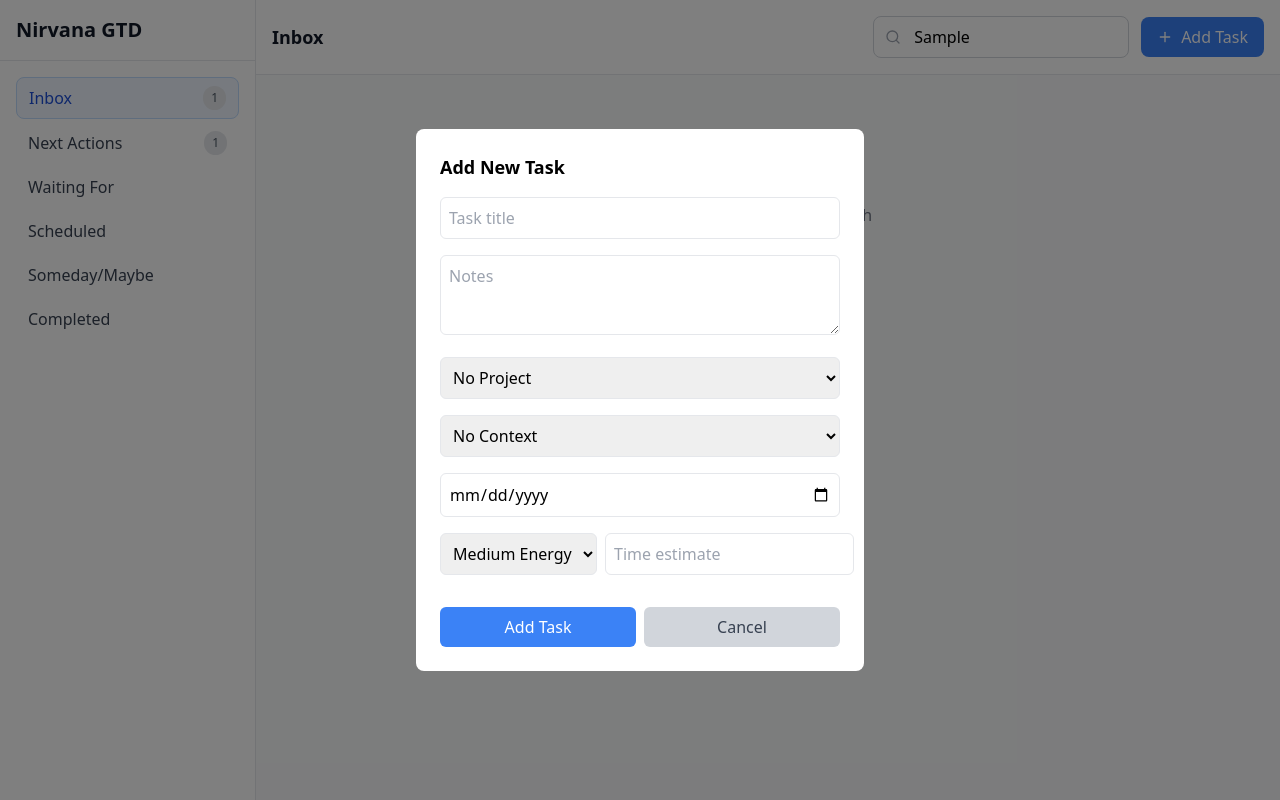
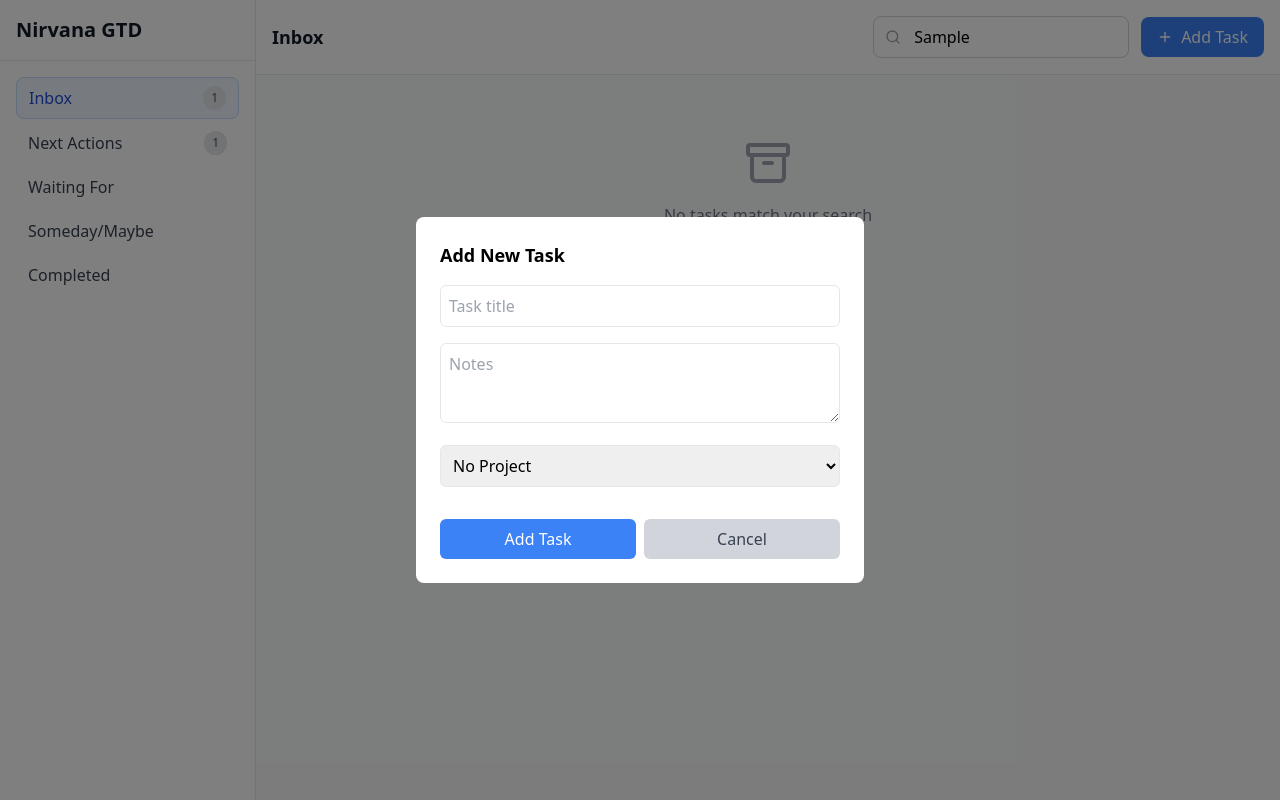
Before and after one commit to trevorlitsey/gtd, a React (Create React App) app in the folder frontend/: page / in a window 1280 px wide. Both pictures are taken after typing "Sample" into the empty fields and a click on the button "Add Task". Built offline with nearby package versions, Linux system fonts and the light colour scheme.

Commit message:
rm clutter

```diff
--- a/frontend/src/App.tsx
+++ b/frontend/src/App.tsx
@@ -6,13 +6,6 @@
 const NirvanaGTD = () => {
   const [tasks, setTasks] = useState<any[]>([]);
   const [projects, setProjects] = useState<any[]>([]);
-  const [contexts, setContexts] = useState<string[]>([
-    "@home",
-    "@work",
-    "@phone",
-    "@computer",
-    "@errands",
-  ]);
   const [activeView, setActiveView] = useState("inbox");
   const [searchTerm, setSearchTerm] = useState("");
   const [showAddTask, setShowAddTask] = useState(false);
@@ -21,10 +14,8 @@
     title: "",
     notes: "",
     project: "",
-    context: "",
     dueDate: "",
     energy: "medium",
-    timeEstimate: "",
   });
 
   // Initialize with sample data
@@ -35,10 +26,6 @@
         title: "Review quarterly reports",
         notes: "Focus on Q4 performance metrics",
         project: "Work Review",
-        context: "@work",
-        dueDate: "2025-06-25",
-        energy: "high",
-        timeEstimate: "2h",
         status: "inbox",
         completed: false,
         createdAt: new Date().toISOString(),
@@ -48,10 +35,6 @@
         title: "Call dentist for appointment",
         notes: "Schedule regular checkup",
         project: "",
-        context: "@phone",
-        dueDate: "",
-        energy: "low",
-        timeEstimate: "10m",
         status: "next",
         completed: false,
         createdAt: new Date().toISOString(),
@@ -146,12 +129,6 @@
       id: "waiting",
       label: "Waiting For",
       count: tasks.filter((t) => t.status === "waiting" && !t.completed).length,
-    },
-    {
-      id: "scheduled",
-      label: "Scheduled",
-      count: tasks.filter((t) => t.status === "scheduled" && !t.completed)
-        .length,
     },
     {
       id: "someday",
@@ -263,7 +240,6 @@
           onSave={addTask}
           onCancel={() => setShowAddTask(false)}
           projects={projects}
-          contexts={contexts}
         />
       )}
       {/* Edit Task Modal */}
@@ -276,7 +252,6 @@
           }}
           onCancel={() => setEditingTask(null)}
           projects={projects}
-          contexts={contexts}
         />
       )}
     </div>
--- a/frontend/src/components/TaskForm.tsx
+++ b/frontend/src/components/TaskForm.tsx
@@ -5,7 +5,6 @@
   onSave: (formData: any) => void;
   onCancel: () => void;
   projects: { id: number; name: string }[];
-  contexts: string[];
 }
 
 const TaskForm: React.FC<TaskFormProps> = ({
@@ -13,17 +12,12 @@
   onSave,
   onCancel,
   projects,
-  contexts,
 }) => {
   const [formData, setFormData] = useState(
     task || {
       title: "",
       notes: "",
       project: "",
-      context: "",
-      dueDate: "",
-      energy: "medium",
-      timeEstimate: "",
     }
   );
 
@@ -70,54 +64,6 @@
             ))}
           </select>
 
-          <select
-            value={formData.context}
-            onChange={(e) =>
-              setFormData({ ...formData, context: e.target.value })
-            }
-            className="w-full p-2 border rounded-md focus:outline-none focus:ring-2 focus:ring-blue-500"
-          >
-            <option value="">No Context</option>
-            {contexts.map((context) => (
-              <option key={context} value={context}>
-                {context}
-              </option>
-            ))}
-          </select>
-
-          <input
-            type="date"
-            value={formData.dueDate}
-            onChange={(e) =>
-              setFormData({ ...formData, dueDate: e.target.value })
-            }
-            className="w-full p-2 border rounded-md focus:outline-none focus:ring-2 focus:ring-blue-500"
-          />
-
-          <div className="flex gap-2">
-            <select
-              value={formData.energy}
-              onChange={(e) =>
-                setFormData({ ...formData, energy: e.target.value })
-              }
-              className="flex-1 p-2 border rounded-md focus:outline-none focus:ring-2 focus:ring-blue-500"
-            >
-              <option value="low">Low Energy</option>
-              <option value="medium">Medium Energy</option>
-              <option value="high">High Energy</option>
-            </select>
-
-            <input
-              type="text"
-              placeholder="Time estimate"
-              value={formData.timeEstimate}
-              onChange={(e) =>
-                setFormData({ ...formData, timeEstimate: e.target.value })
-              }
-              className="flex-1 p-2 border rounded-md focus:outline-none focus:ring-2 focus:ring-blue-500"
-            />
-          </div>
-
           <div className="flex gap-2 pt-4">
             <button
               type="button"
--- a/frontend/src/components/TaskItem.tsx
+++ b/frontend/src/components/TaskItem.tsx
@@ -1,5 +1,5 @@
 import React from "react";
-import { Calendar, Edit3, Check, Trash2 } from "lucide-react";
+import { Edit3, Check, Trash2 } from "lucide-react";
 
 interface TaskItemProps {
   task: any;
@@ -16,12 +16,6 @@
   onDelete,
   onMove,
 }) => {
-  const energyColors: Record<string, string> = {
-    low: "bg-green-100 text-green-800",
-    medium: "bg-yellow-100 text-yellow-800",
-    high: "bg-red-100 text-red-800",
-  };
-
   return (
     <div className="bg-white rounded-lg p-4 shadow-sm border hover:shadow-md transition-shadow">
       <div className="flex items-start justify-between">
@@ -35,31 +29,6 @@
             {task.project && (
               <span className="inline-flex items-center px-2 py-1 rounded-full text-xs bg-blue-100 text-blue-800">
                 {task.project}
-              </span>
-            )}
-            {task.context && (
-              <span className="inline-flex items-center px-2 py-1 rounded-full text-xs bg-purple-100 text-purple-800">
-                {task.context}
-              </span>
-            )}
-            {task.energy && (
-              <span
-                className={`inline-flex items-center px-2 py-1 rounded-full text-xs ${
-                  energyColors[task.energy]
-                }`}
-              >
-                {task.energy} energy
-              </span>
-            )}
-            {task.timeEstimate && (
-              <span className="inline-flex items-center px-2 py-1 rounded-full text-xs bg-gray-100 text-gray-800">
-                {task.timeEstimate}
-              </span>
-            )}
-            {task.dueDate && (
-              <span className="inline-flex items-center px-2 py-1 rounded-full text-xs bg-orange-100 text-orange-800">
-                <Calendar className="w-3 h-3 mr-1" />
-                {new Date(task.dueDate).toLocaleDateString()}
               </span>
             )}
           </div>
@@ -90,7 +59,6 @@
         </div>
       </div>
 
-      {task.status !== "inbox" && (
       <div className="mt-3 flex gap-2">
         <select
           value={task.status}
@@ -100,11 +68,9 @@
           <option value="inbox">Inbox</option>
           <option value="next">Next Actions</option>
           <option value="waiting">Waiting For</option>
-            <option value="scheduled">Scheduled</option>
           <option value="someday">Someday/Maybe</option>
         </select>
       </div>
-      )}
     </div>
   );
 };
```
Lines whose indentation alone changed are shown as unchanged.
